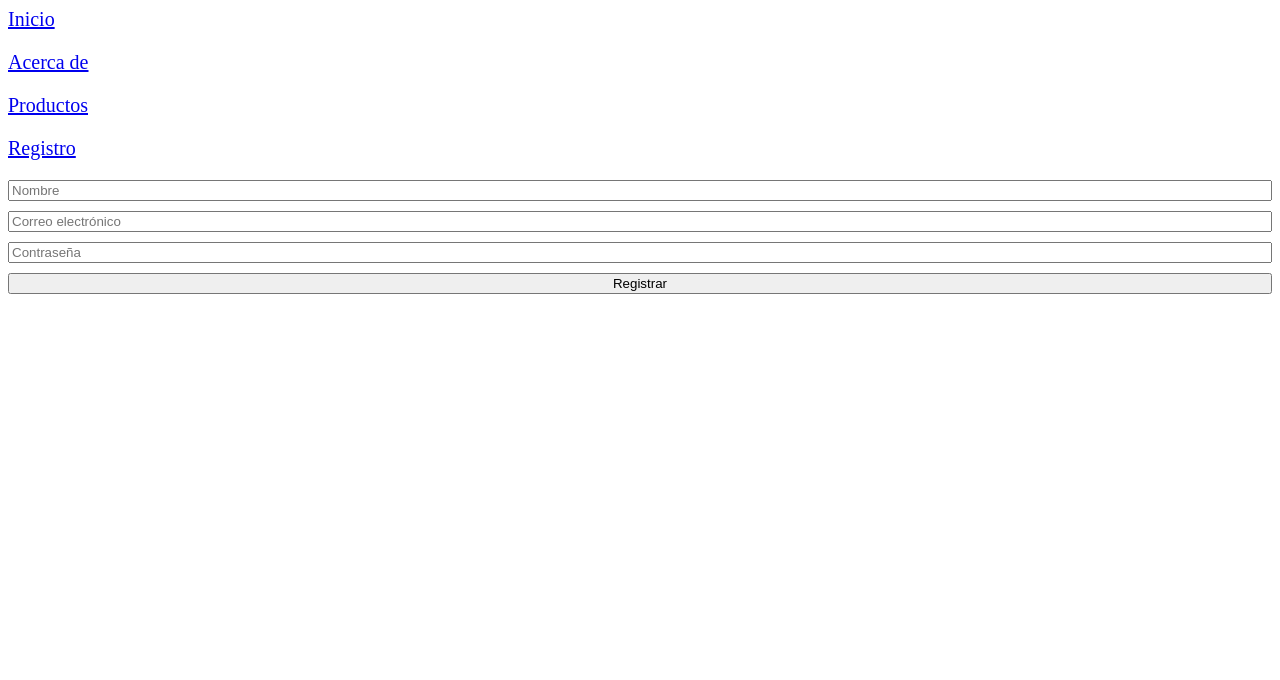
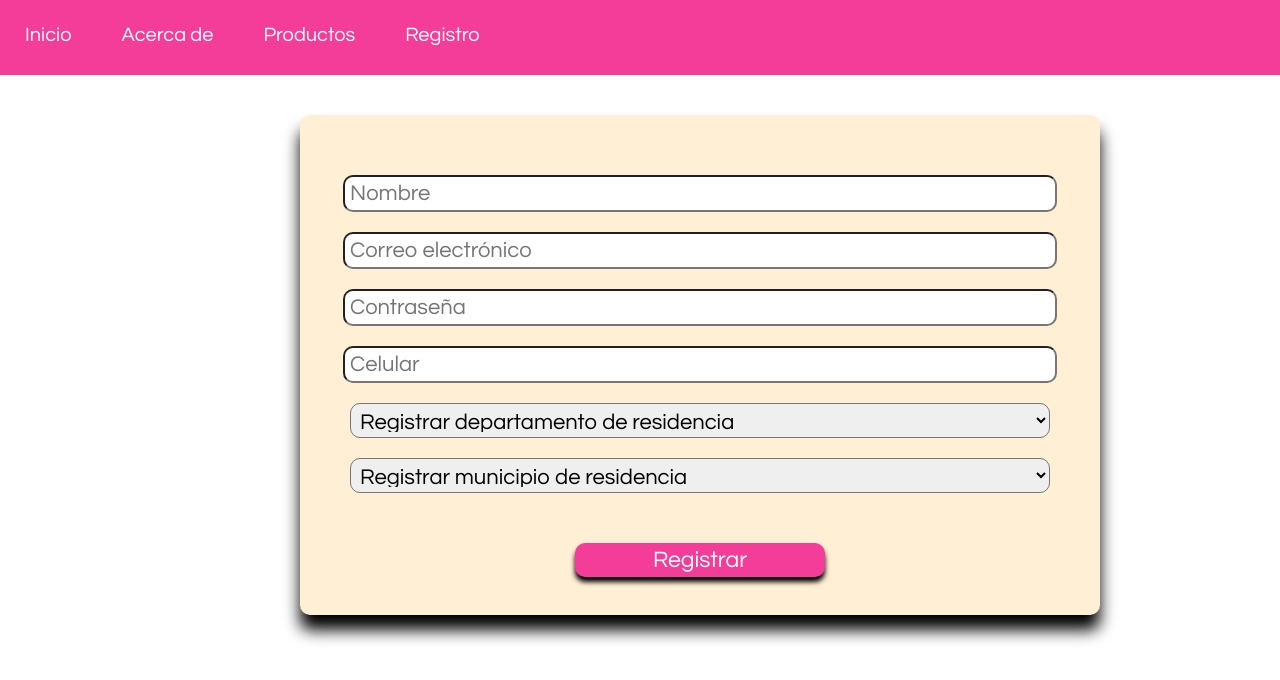
Before and after one commit to LauraVaGarciaA/bit02spa, a React (Vite) app: page /registro in a window 1280 px wide. Shown: the top 680 px of the page. Built offline with nearby package versions, Linux system fonts and the light colour scheme.

Commit message:
Actualización página REACT

```diff
--- a/index.html
+++ b/index.html
@@ -3,6 +3,9 @@
   <head>
     <meta charset="UTF-8" />
     <meta name="viewport" content="width=device-width, initial-scale=1.0" />
+    <link rel="preconnect" href="https://fonts.googleapis.com">
+  <link rel="preconnect" href="https://fonts.gstatic.com" crossorigin>
+  <link href="https://fonts.googleapis.com/css2?family=Questrial&display=swap" rel="stylesheet">
     <title>Proyecto</title>
   </head>
   <body>
--- a/src/App.css
+++ b/src/App.css
@@ -1,3 +1,9 @@
+*{
+    font-family: 'Questrial', sans-serif;
+    margin:0;
+    padding: 0;
+}
+
 html{
     font-size: 62.5%; /*10px*/
 }
@@ -6,15 +12,72 @@ body{
     font-size: 2rem;
 }
 
+a{
+    color:white;
+    text-decoration: none;
+    font-weight: 400;
+    padding: 1rem;
+    margin: 1.5rem;
+}
+
+a:hover{
+    width: 10rem;
+    height: 2.5rem;
+    border-radius: 1.5rem;
+    background-color: black;
+    text-align: center;
+}
+
 .navegacion{
     display:flex;
-    gap: 2rem; /*Distancia entre los elementos*/
-    flex-direction: column;
+    width: 100%;
+    height: 7.5rem;
+    background-color: rgb(243, 61, 152);
 }
 
+
 .myForm{
-    margin-top: 2rem;
+    width: 80rem;
+    height: 38rem;
+    margin-top: 4rem;
+    margin-left: 30rem;
+    margin-right: 6rem;
     display:flex;
     flex-direction: column;
-    gap: 1rem;
+    gap: 2rem;
+    border-radius: 1rem;
+    padding-top: 6rem;
+    padding-bottom: 6rem;
+    align-items: center;
+    background-color: papayawhip;
+    box-shadow: 0 15px 16px black;
 }
+
+input{
+    font-size: 2.2rem;
+    width: 70rem;
+    height: 3.5rem;
+    border-radius: 1rem;
+    padding: 0.5rem;
+    color:rgb(243, 61, 152);
+}
+
+select{
+    font-size: 2.2rem;
+    width: 70rem;
+    height: 3.5rem;
+    border-radius: 1rem;
+    padding: 0.5rem;
+}
+
+button{
+    font-size: 2.3rem;
+    width: 25rem;
+    border-radius: 1rem;
+    border: rgb(243, 61, 152);
+    margin-top: 3rem;
+    padding: 0.5rem;
+    background-color: rgb(243, 61, 152);
+    color:white;
+    box-shadow: 0 5px 5px black;
+}
--- a/src/App.jsx
+++ b/src/App.jsx
@@ -6,6 +6,7 @@ import { PaginaAcerca } from "./components/PaginaAcerca";
 import { PaginaProductos } from "./components/PaginaProductos";
 import { PaginaRegistro } from "./components/PaginaRegistro";
 import { PaginaNoEncontrada } from "./components/PaginaNoEncontrada";
+import { PaginaPrivada } from "./components/PaginaPrivada";
 
 function App() {
 
@@ -17,6 +18,7 @@ function App() {
         <Route path='/acerca-de' element={<PaginaAcerca />} />
         <Route path='/productos' element={<PaginaProductos />} />
         <Route path='/registro' element={<PaginaRegistro />} />
+        <Route path='/privada' element={<PaginaPrivada />} />
         <Route path='*' element={<PaginaNoEncontrada />} />
       </Routes>
     </BrowserRouter>
--- a/src/components/PaginaRegistro.jsx
+++ b/src/components/PaginaRegistro.jsx
@@ -1,23 +1,114 @@
 import { useState } from "react";
+import { useNavigate } from "react-router-dom";
 
 export const PaginaRegistro = () => {
   const [userNew, setuserNew] = useState({
     nombre:null,
     correo:null,
-    contrasena:null
-  })
+    contrasena:null,
+    departamento:null,
+    municipio:null,
+    celular:null
+  });
+
+  const navigate = useNavigate()
 
   const manejarEntrada = (e) => {
-    console.log(e.target.name);
-    console.log(e.target.value);
+    setuserNew({...userNew, [e.target.name]: e.target.value});
+  };
 
-  }
+  const manejarEnvio = (e) =>{
+    e.preventDefault();
+
+    if(!userNew.nombre || !userNew.correo || !userNew.contrasena || !userNew.departamento || !userNew.municipio || !userNew.celular){
+      alert('Ingresar la información completa');
+      return;
+    }
+    localStorage.setItem('backend', JSON.stringify(userNew));
+    localStorage.setItem('token', JSON.stringify({name: userNew.nombre}));
+
+    navigate('/privada');
+  };
+
+
+
   return <div>
-      <form className="myForm">
+      <form className="myForm" onSubmit={manejarEnvio}>
 
         <input placeholder="Nombre" type="text" onInput={manejarEntrada} name="nombre"/>
         <input placeholder="Correo electrónico" type="email" onInput={manejarEntrada} name="correo" />
         <input placeholder="Contraseña" type="password" onInput={manejarEntrada} name="contrasena"/>
+        <input placeholder="Celular" type="text" onInput={manejarEntrada} name="celular"></input>
+        <select name="departamento" onInput={manejarEntrada} >
+        <option value="" disabled selected>Registrar departamento de residencia</option>
+                            <option value="am">Amazonas</option>
+                            <option value="an">Antioquia</option>
+                            <option value="ar">Arauca</option>
+                            <option value="at">Atlántico</option>
+                            <option value="bo">Bolívar</option>
+                            <option value="by">Boyacá</option>
+                            <option value="ca">Caldas</option>
+                            <option value="cq">Caquetá</option>
+                            <option value="cs">Casanare</option>
+                            <option value="cc">Cauca</option>
+                            <option value="cr">Cesar</option>
+                            <option value="ch">Chocó</option>
+                            <option value="co">Córdoba</option>
+                            <option value="cu">Cundinamarca</option>
+                            <option value="gu">Guainía</option>
+                            <option value="gv">Guaviare</option>
+                            <option value="hl">Huila</option>
+                            <option value="lg">La Guajira</option>
+                            <option value="mg">Magdalena</option>
+                            <option value="mt">Meta</option>
+                            <option value="nñ">Nariño</option>
+                            <option value="ns">Norte de Santander</option>
+                            <option value="py">Putumayo</option>
+                            <option value="qd">Quindío</option>
+                            <option value="rd">Risaralda</option>
+                            <option value="sa">San Andrés y Providencia</option>
+                            <option value="st">Santander</option>
+                            <option value="sc">Sucre</option>
+                            <option value="tl">Tolima</option>
+                            <option value="vl">Valle del Cauca</option>
+                            <option value="vp">Vaupés</option>
+                            <option value="vc">Vichada</option>
+        </select>
+        <select name='municipio' onInput={manejarEntrada}>
+        <option value="" disabled selected>Registrar municipio de residencia</option>
+                            <option value="le">Leticia</option>
+                            <option value="md">Medellín</option>
+                            <option value="ac">Arauca</option>
+                            <option value="bq">Barranquilla</option>
+                            <option value="ci">Cartagena de Indias</option>
+                            <option value="tj">Tunja</option>
+                            <option value="mz">Manizales</option>
+                            <option value="fl">Florencia</option>
+                            <option value="yp">Yopal</option>
+                            <option value="py">Popayán</option>
+                            <option value="vl">Valledupar</option>
+                            <option value="qb">Quibdó</option>
+                            <option value="mt">Montería</option>
+                            <option value="bg">Bogotá</option>
+                            <option value="in">Inírida</option>
+                            <option value="jg">San José del Guaviare</option>
+                            <option value="nv">Neiva</option>
+                            <option value="rh">Riohacha</option>
+                            <option value="sm">Santa Marta</option>
+                            <option value="vv">Villavicencio</option>
+                            <option value="pt">Pasto</option>
+                            <option value="ct">Cúcuta</option>
+                            <option value="mc">Mocoa</option>
+                            <option value="an">Armenia</option>
+                            <option value="pr">Pereira</option>
+                            <option value="sp">San Andrés</option>
+                            <option value="bm">Bucaramanga</option>
+                            <option value="sj">Sincelejo</option>
+                            <option value="ib">Ibagué</option>
+                            <option value="cl">Cali</option>
+                            <option value="mi">Mitú</option>
+                            <option value="pc">Puerto Carreño</option>
+        </select>
         <button type="submit">Registrar</button>
       </form>
   </div>;
```
